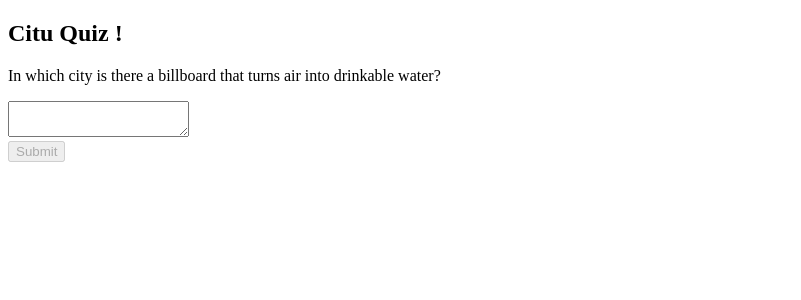
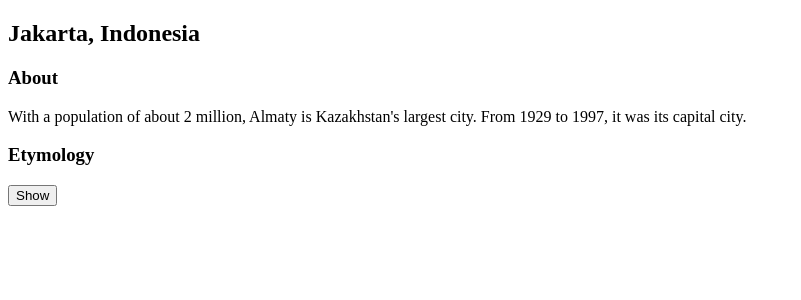
Before and after one commit to calvinthen/my-react-app, a React (Vite) app: page / in a window 1280 px wide. Shown: the top 300 px of the page, without its empty margins (0-801 px from the left). Built offline with nearby package versions, Linux system fonts and the light colour scheme.

Commit message:
Managing State show more close and open

```diff
--- a/src/App.jsx
+++ b/src/App.jsx
@@ -11,6 +11,8 @@
 import Header from "./Header";
 import InteractiveButton from "./InteractiveButton";
 import ManagingState from "./ManagingState";
+import ManagingStateShowMoreCloseAndOpen from "./ManagingStateShowMoreCloseAndOpen";
+import ManagingStateTicketFullName from "./ManagingStateTicketFullName";
 import MyButton from "./MyButton";
 import PackingList from "./PackingList";
 import PassingProps from "./PassingProps";
@@ -131,7 +133,9 @@
         {/* <UpdatingArrayFromStateRemoveSection/> */}
         {/* <UpdatingArrayInStateInsertArray/> */}
         {/* <UpdatinArrayInStateQuiz1/> */}
-        <ManagingState/>
+        {/* <ManagingState/> */}
+        {/* <ManagingStateTicketFullName/> */}
+        <ManagingStateShowMoreCloseAndOpen/>
       </>
     );
 }
--- /dev/null
+++ b/src/ManagingStateShowMoreCloseAndOpen.jsx
@@ -0,0 +1,48 @@
+import React, { useState } from 'react'
+
+export default function ManagingStateShowMoreCloseAndOpen(){
+    const [active, setActive] = useState(0);
+    return(
+        <>
+            <h2>Jakarta, Indonesia</h2>
+            <Panel
+                title="About"
+                isActive={active === 0}
+                onShow={() => setActive(0)}
+            >
+                 With a population of about 2 million, Almaty is Kazakhstan's largest city. From 1929 to 1997, it was its capital city.
+
+            </Panel>
+
+            <Panel
+                title="Etymology"
+                isActive={active === 1}
+                onShow={() => setActive(1)}
+            >
+                The name comes from <span lang="kk-KZ">алма</span>, the Kazakh word for "apple" and is often translated as "full of apples". In fact, the region surrounding Almaty is thought to be the ancestral home of the apple, and the wild <i lang="la">Malus sieversii</i> is considered a likely candidate for the ancestor of the modern domestic apple.
+            </Panel>
+
+        </>
+    );
+}
+
+function Panel({
+    title,
+    children,
+    isActive,
+    onShow
+}){
+    return(
+        <section className='panel'>
+            <h3>{title}</h3>
+            {isActive ?
+                (<p>{children}</p>)
+                 : (
+                    <button onClick={onShow}>
+                        Show
+                    </button>
+                 )}
+
+        </section>
+    );
+}
--- /dev/null
+++ b/src/ManagingStateTicketFullName.jsx
@@ -0,0 +1,43 @@
+import React, { useState } from 'react'
+
+export default function ManagingStateTicketFullName(){
+    const [firstName, setFirstname] = useState('');
+    const [lastName, setLastname] = useState('');
+
+    const fullName = firstName + ' ' + lastName;
+
+    function handleFirstNameChange(e){
+        setFirstname(e.target.value)
+
+    }
+
+     function handleLastNameChange(e){
+        setLastname(e.target.value)
+
+    }
+
+    return(
+        <>
+            <h2>Check in</h2>
+            <label>
+                First name : {' '}
+                <input
+                    value={firstName}
+                    onChange={handleFirstNameChange}
+                />
+            </label>
+
+            <label>
+                Last name:{' '}
+                <input
+                value={lastName}
+                onChange={handleLastNameChange}
+                />
+            </label>
+
+            <p>
+                Your ticket will be issued to: <b>{fullName}</b>
+            </p>
+        </>
+    );
+}
```
